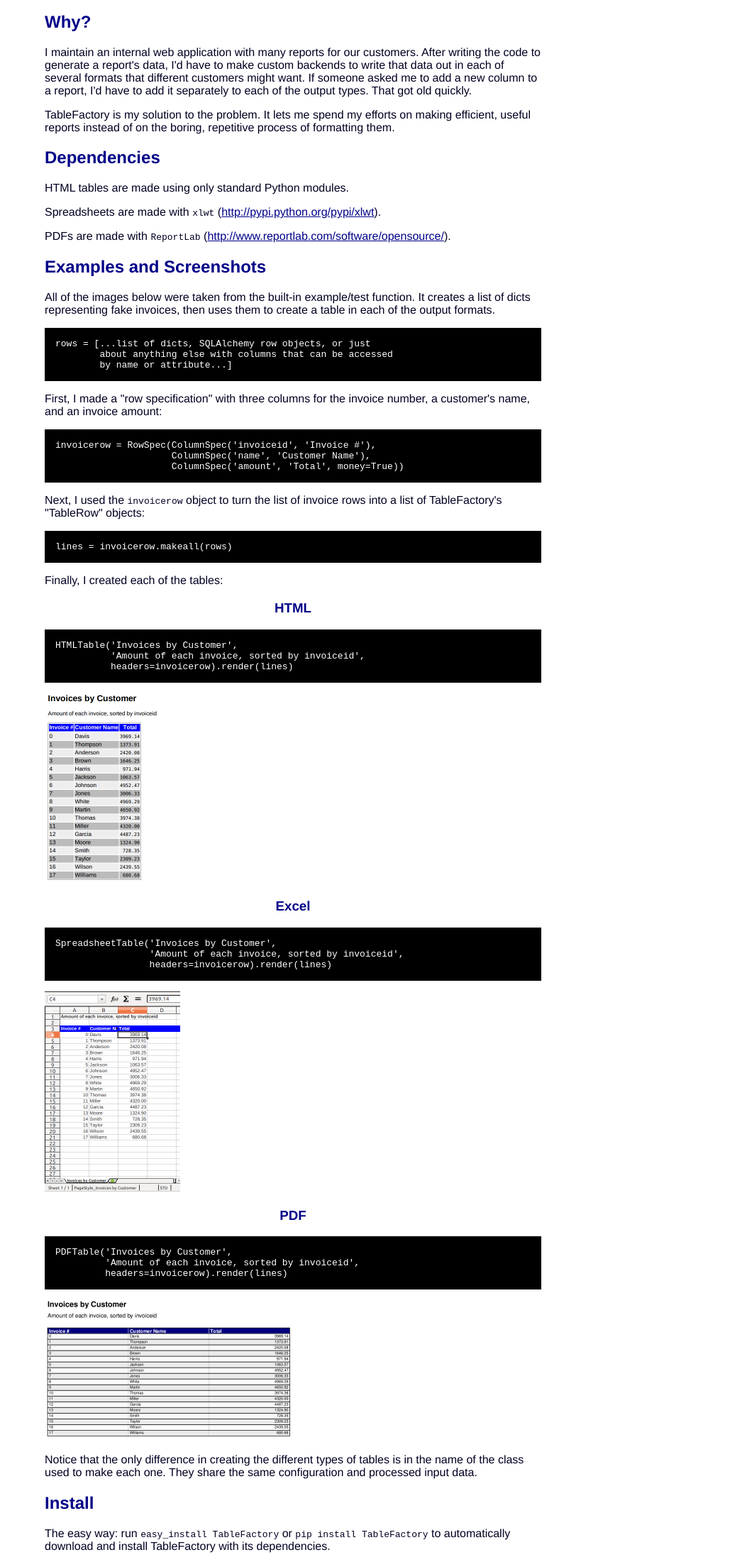
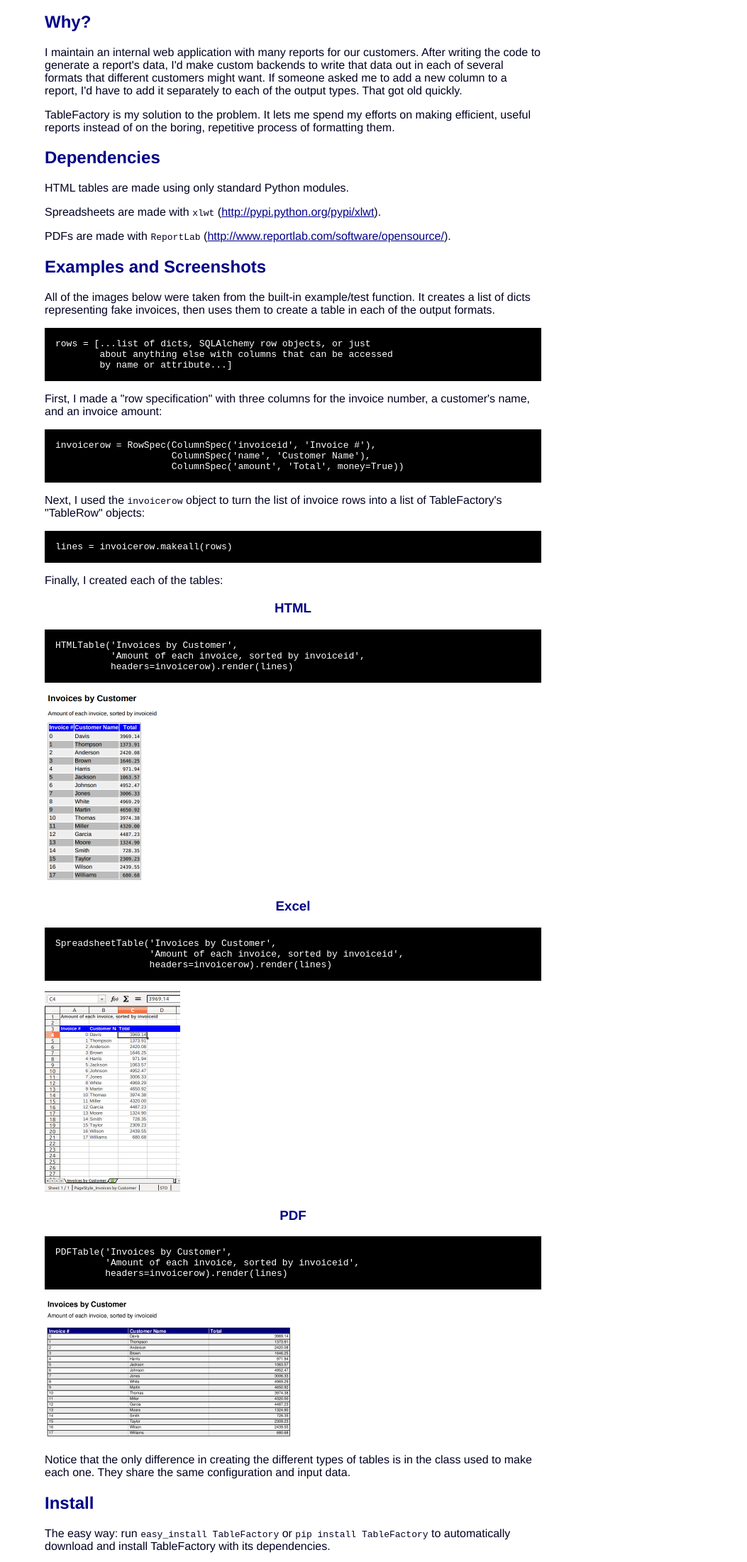
Before and after one commit to kstrauser/tablefactory, a plain HTML site: page index.html in a window 1280 px wide. Shown: the part 342-2543 px from the top of the page at 71% size, without its empty margins (227-1280 px from the left). Drawn offline with Linux system fonts and the light colour scheme.

Commit message:
Grammar tweaks

```diff
--- a/index.html
+++ b/index.html
@@ -68,8 +68,8 @@
 <h2>Why?</h2>
 
 <p>I maintain an internal web application with many reports for our
-customers. After writing the code to generate a report's data, I'd have to
-make custom backends to write that data out in each of several formats that
+customers. After writing the code to generate a report's data, I'd make
+custom backends to write that data out in each of several formats that
 different customers might want. If someone asked me to add a new column to a
 report, I'd have to add it separately to each of the output types.  That got
 old quickly.</p>
@@ -133,8 +133,8 @@ PDFTable('Invoices by Customer',
 <a href="images/invoicepdf.png"><img src="images/invoicepdf.png" width="350" height="198"></a>
 
 <p>Notice that the only difference in creating the different types of tables
-is in the name of the class used to make each one. They share the same
-configuration and processed input data.</p>
+is in the class used to make each one. They share the same configuration and
+input data.</p>
 
 <h2>Install</h2>
 <p>The easy way: run <tt>easy_install&nbsp;TableFactory</tt> or <tt>pip&nbsp;install&nbsp;TableFactory</tt> to automatically download and install TableFactory with its dependencies.</p>
```
